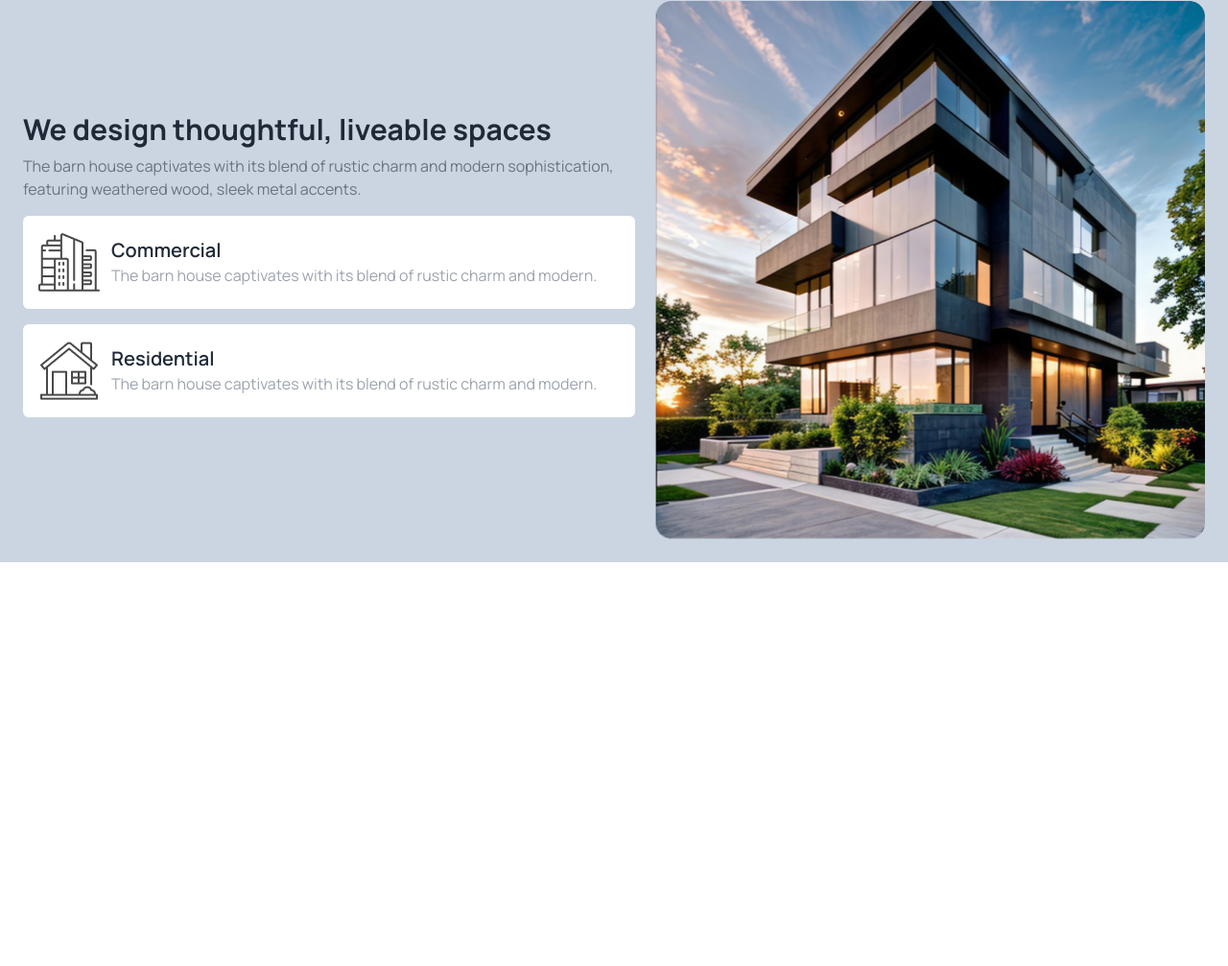
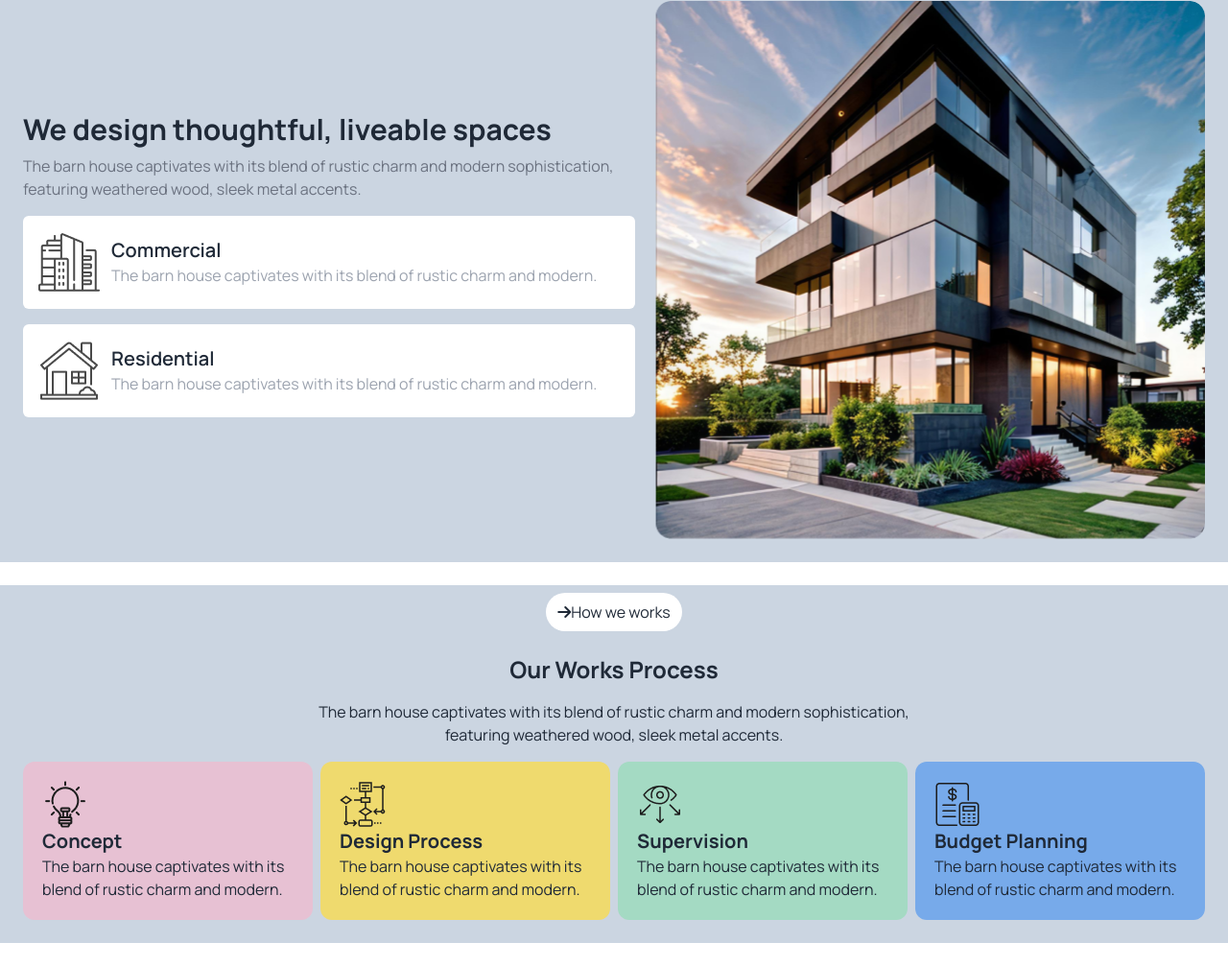
Before and after one commit to johoraislam/B10-house-design-assignmnt3, a plain HTML site: page index.html in a window 1280 px wide. Shown: the part 725-1732 px from the top of the page at 96% size. Before the commit the page ends 1311 px from the top, so only its background shows below. Drawn offline with nearby package versions, Linux system fonts and the light colour scheme.

Commit message:
Our Works Process section done

```diff
--- a/index.html
+++ b/index.html
@@ -55,8 +55,8 @@
                     <li><a>Home</a></li>
                     <li><a>Services</a></li>
                     <li><a>Portfolio</a></li>
-                    <li><a >Blogs</a></li>
-                    <li><a >Contact us</a></li>
+                    <li><a>Blogs</a></li>
+                    <li><a>Contact us</a></li>
                 </ul>
             </div>
             </div>
@@ -78,7 +78,8 @@
             </div>
             <div class="w-11/12 mx-auto text-center space-y-4">
                 <h2 class="text-5xl font-bold">A barn house of this design has a <br> striking appearance</h2>
-                <p>The barn house captivates with its blend of rustic charm and modern sophistication, featuring weathered wood, sleek metal accents, and large windows that flood the space with natural light.</p>
+                <p>The barn house captivates with its blend of rustic charm and modern sophistication, featuring
+                    weathered wood, sleek metal accents, and large windows that flood the space with natural light.</p>
                 <div class="flex justify-center items-center mx-auto bg-green-400 lg:w-32 p-2 rounded-full">
                     <button class="mr-1">View Details</button>
                     <i class="fa-solid fa-arrow-right text-gray-500 -rotate-45"></i>
@@ -101,14 +102,16 @@
                     <img src="./assets/commercial.png" alt="">
                     <div>
                         <h3 class="text-xl font-semibold">Commercial</h3>
-                            <p class="text-gray-400">The barn house captivates with its blend of rustic charm and modern.</p>
+                        <p class="text-gray-400">The barn house captivates with its blend of rustic charm and modern.
+                        </p>
                     </div>
                 </div>
                 <div class="flex  items-center bg-white gap-3 rounded-md p-4 mb-3">
                     <img src="./assets/residential.png" alt="">
                     <div>
                         <h3 class="text-xl font-semibold">Residential</h3>
-                            <p class="text-gray-400">The barn house captivates with its blend of rustic charm and modern.</p>
+                        <p class="text-gray-400">The barn house captivates with its blend of rustic charm and modern.
+                        </p>
                     </div>
                 </div>
             </div>
@@ -118,6 +121,45 @@
             </div>
 
 
+        </div class="p-6">
+        <!-- Our Works Process -->
+        <div class="my-6 bg-slate-300">
+            <div class="flex justify-center">
+                <h5 class="text-center rounded-full bg-white py-2 px-3 my-2"><i class="fa-solid fa-arrow-right"></i>How
+                    we works</h5>
+            </div>
+
+            <h2 class="text-center text-2xl font-bold my-4">Our Works Process</h2>
+            <p class="text-center">The barn house captivates with its blend of rustic charm and modern
+                sophistication,<br> featuring weathered wood, sleek metal accents.</p>
+            <!-- curd section -->
+            <div class="grid grid-cols-1 lg:grid-cols-4 mx-auto gap-2 rounded-xl mt-4 mb-5 pb-6 px-6 ">
+                <!-- curd1 -->
+                <div class="bg-[#E7C1D3] p-5 rounded-xl ">
+                    <img src="./assets/concept.png" alt="">
+                    <h4 class="text-xl font-bold">Concept</h4>
+                    <p>The barn house captivates with its blend of rustic charm and modern.</p>
+                </div>
+                <!-- curd2 -->
+                <div class="bg-[#EFDA6E] p-5 rounded-xl ">
+                    <img src="./assets/flow-chart.png" alt="">
+                    <h4 class="text-xl font-bold">Design Process</h4>
+                    <p>The barn house captivates with its blend of rustic charm and modern.</p>
+                </div>
+                <!-- curd1 -->
+                <div class="bg-[#A4DAC3] p-5 rounded-xl ">
+                    <img src="./assets/vision.png" alt="">
+                    <h4 class="text-xl font-bold">Supervision</h4>
+                    <p>The barn house captivates with its blend of rustic charm and modern.</p>
+                </div>
+                <!-- curd1 -->
+                <div class="bg-[#77AAEA] p-5 rounded-xl ">
+                    <img src="./assets/budget-planning.png" alt="">
+                    <h4 class="text-xl font-bold">Budget Planning</h4>
+                    <p>The barn house captivates with its blend of rustic charm and modern.</p>
+                </div>
+            </div>
+        </div>
         </div>
     </main>
 
```
Lines whose indentation alone changed are shown as unchanged.
